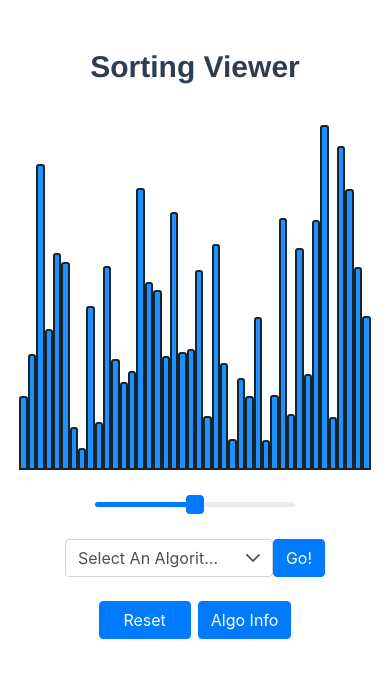
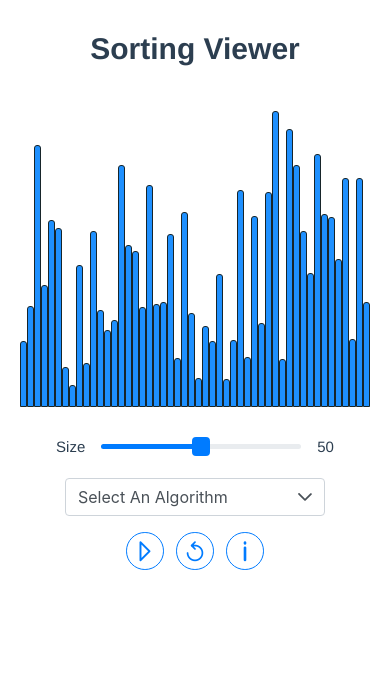
Before and after one commit to jameseaster/sorting-viewer, a Vue app: page / in a window 390 px wide. Shown: the top 678 px of the page. Built offline with nearby package versions, Linux system fonts and the light colour scheme.

Commit message:
Update styles, buttons, & mobile formatting.

```diff
--- a/src/App.vue
+++ b/src/App.vue
@@ -25,13 +25,26 @@ export default {
       compare: "#66FCF1",
       sorted: "#A768C4",
       lastAlgo: "",
-      quantity: 42,
+      quantity: 50,
     };
   },
   created() {
+    // TODO: STOP SORTING, THEN POPULATE ARRAY
     this.populateArray();
   },
+  mounted() {
+    // this.toast();
+  },
   methods: {
+    toast() {
+      // TODO: Fix width for mobile
+      this.$toast.add({
+        life: 3000,
+        summary: "Info",
+        severity: "info",
+        detail: "Select an algorithm to sort the columns",
+      });
+    },
     changeSize: function (number) {
       this.quantity = number;
       this.populateArray();
@@ -40,7 +53,7 @@ export default {
       this.lastAlgo = "";
       this.numbers = [];
       for (let i = 0; i < this.quantity; i++) {
-        let value = Math.round(Math.random() * 330) + 20;
+        let value = Math.round(Math.random() * 280) + 20;
         let color = this.primary;
         this.numbers.push({ value, color });
       }
@@ -111,4 +124,5 @@ export default {
     @changeSize="changeSize"
     @new-array="populateArray"
   />
+  <Toast />
 </template>
--- a/src/components/BarSlider.vue
+++ b/src/components/BarSlider.vue
@@ -1,28 +1,16 @@
 <template>
+  <div class="slider-container">
+    <p>Size</p>
     <div class="slider">
       <Slider
         :min="min"
-      :max="max"
         :step="step"
+        :max="maxSize"
         class="w-14rem"
         v-model="quantity"
       />
-    <!-- <Toast /> -->
-    <!-- <v-slider
-        v-model="quantity"
-        :min="min"
-        :max="max"
-        dark
-        :step="step"
-        hide-details
-      >
-        <template v-slot:prepend>
-          <v-icon @click="decrement"> mdi-minus </v-icon>
-        </template>
-        <template v-slot:append>
-          <v-icon @click="increment"> mdi-plus </v-icon>
-        </template>
-      </v-slider> -->
+    </div>
+    <p>{{ quantity }}</p>
   </div>
 </template>
 
@@ -31,10 +19,9 @@ export default {
   name: "BarSlider",
   data() {
     return {
+      min: 5,
       step: 1,
-      min: 2,
-      max: 82,
-      quantity: 42,
+      quantity: 50,
     };
   },
   watch: {
@@ -42,30 +29,10 @@ export default {
       this.$parent.$emit("changeSize", newVal);
     },
   },
-  methods: {
-    decrement: function () {
-      if (this.quantity > 2) {
-        this.quantity -= 1;
-        this.$parent.$emit("changeSize", this.quantity);
-      } else {
-        this.toast("Minimum");
-      }
-    },
-    increment: function () {
-      if (this.quantity < 82) {
-        this.quantity += 1;
-        this.$parent.$emit("changeSize", this.quantity);
-      } else {
-        this.toast("Maximum");
-      }
-    },
-    toast: function (limit) {
-      this.$toast.add({
-        detail: `${limit} number of columns reached`,
-        severity: "info",
-        summary: "Info",
-        life: 3000,
-      });
+  computed: {
+    maxSize() {
+      const screenWidth = window.innerWidth;
+      return Math.floor((screenWidth * 0.25) / 5) * 5;
     },
   },
 };
@@ -74,6 +41,11 @@ export default {
 
 
 <style scoped>
+.slider-container {
+  display: flex;
+  align-items: center;
+  justify-content: center;
+}
 .slider {
   width: 200px;
   margin: 16px;
--- a/src/components/Controls.vue
+++ b/src/components/Controls.vue
@@ -1,30 +1,56 @@
 <template>
   <div class="controls-container">
     <!-- Dataset Size -->
-    <div class="mb-16">
-      <BarSlider @changeSize="changeSize" />
+    <div class="mb-8">
+      <BarSlider />
     </div>
 
     <!-- Algorithm Selector -->
-    <div class="mb-16">
+    <div class="dropdown-container">
       <Dropdown
+        class="dropdown"
         v-model="selected"
         :options="options"
         optionLabel="text"
-        class="dropdown"
         placeholder="Select Algorithm"
       />
-      <Button label="Go!" :value="selected" @click="handleClick(selected)" />
     </div>
 
     <!-- Other Controls -->
     <div class="controls">
-      <Button class="btn" @click="$emit('new-array')" label="Reset" />
-      <Button class="btn" :label="infoBtnTitle" @click="toggleShowInfo" />
+      <Button
+        rounded
+        outlined
+        size="large"
+        icon="pi pi-play"
+        @click="handleClick(selected)"
+      />
+      <Button
+        rounded
+        outlined
+        size="large"
+        :value="selected"
+        icon="pi pi-replay"
+        @click="$emit('new-array')"
+      />
+      <Button
+        rounded
+        outlined
+        size="large"
+        icon="pi pi-info"
+        @click="toggleShowInfo"
+      />
     </div>
 
     <!-- Description -->
-    <Info :showInfo="showInfo" :name="selected.value" />
+    <Dialog
+      modal
+      :header="selected.text"
+      v-model:visible="visible"
+      :breakpoints="{ '960px': '75vw', '641px': '100vw' }"
+    >
+      <Info :name="selected.value" />
+    </Dialog>
 
     <!-- Notifications -->
     <Toast />
@@ -40,7 +66,7 @@ export default {
   components: { Info, BarSlider },
   data() {
     return {
-      showInfo: false,
+      visible: false,
       selected: { value: "toast", text: "Select An Algorithm", disabled: true },
       options: [
         { value: "toast", text: "Select An Algorithm", disabled: true },
@@ -53,14 +79,9 @@ export default {
       ],
     };
   },
-  computed: {
-    infoBtnTitle() {
-      return this.showInfo ? "Hide" : "Algo Info";
-    },
-  },
   methods: {
     toggleShowInfo() {
-      this.showInfo = !this.showInfo;
+      this.visible = !this.visible;
     },
     handleClick: function (selected) {
       const { value } = selected;
@@ -85,15 +106,18 @@ export default {
   flex-direction: column;
   justify-content: center;
 }
+.dropdown-container {
+  margin-bottom: 8px;
+}
 .dropdown {
-  width: 208px;
+  width: 260px;
   text-align: left;
 }
-.mb-16 {
-  margin-bottom: 16px;
+.mb-8 {
+  margin-bottom: 8px;
 }
 .controls {
-  width: 200px;
+  width: 150px;
   display: flex;
   margin-top: 8px;
   align-items: center;
--- a/src/components/Data.vue
+++ b/src/components/Data.vue
@@ -8,10 +8,10 @@
       <div
         :style="{
           flexGrow: 1,
+          border: barBorder,
           height: num.value + 'px',
           'background-color': num.color,
           'border-radius': '3px 3px 0px 0px',
-          border: quantity < 60 ? 'solid 2px #17252a' : 'solid 1px #17252a',
         }"
       />
     </div>
@@ -25,14 +25,25 @@ export default {
     numbers: Array,
     quantity: Number,
   },
+  computed: {
+    barBorder() {
+      if (this.quantity < 40) {
+        return "solid 2px #17252a";
+      } else if (this.quantity < 280) {
+        return "solid 1px #17252a";
+      } else {
+        return "";
+      }
+    },
+  },
 };
 </script>
 
 <style scoped>
 .data-container {
+  height: 305px;
+  display: flex;
   margin: 16px 5%;
-  display: flex;
-  height: 350px;
   align-items: flex-end;
   justify-content: center;
 }
--- a/src/components/Header.vue
+++ b/src/components/Header.vue
@@ -15,7 +15,7 @@ export default {
 .header-container {
   width: 100%;
   display: flex;
-  margin-top: 30px;
+  margin-top: 3%;
   align-content: center;
   justify-content: center;
 }
--- a/src/components/Info.vue
+++ b/src/components/Info.vue
@@ -1,5 +1,5 @@
 <template>
-  <p class="info" v-if="showInfo">{{ getInformation(name) }}</p>
+  <p class="info">{{ getInformation(name) }}</p>
 </template>
 
 <script>
@@ -13,10 +13,6 @@ import mergeInfo from "../algorithms/mergeSort/mergeInfo.js";
 export default {
   name: "Info",
   props: {
-    showInfo: {
-      type: Boolean,
-      default: false,
-    },
     name: {
       type: String,
       default: "",
--- a/src/main.ts
+++ b/src/main.ts
@@ -16,6 +16,7 @@ import App from "./App.vue";
 import Toast from "primevue/toast";
 import Slider from "primevue/slider";
 import Button from "primevue/button";
+import Dialog from "primevue/dialog";
 import Dropdown from "primevue/dropdown";
 
 // Create App
@@ -26,6 +27,7 @@ app.use(ToastService);
 app.component("Toast", Toast);
 app.component("Button", Button);
 app.component("Slider", Slider);
+app.component("Dialog", Dialog);
 app.component("Dropdown", Dropdown);
 
 app.mount("#app");
```
Lines whose indentation alone changed are shown as unchanged.
